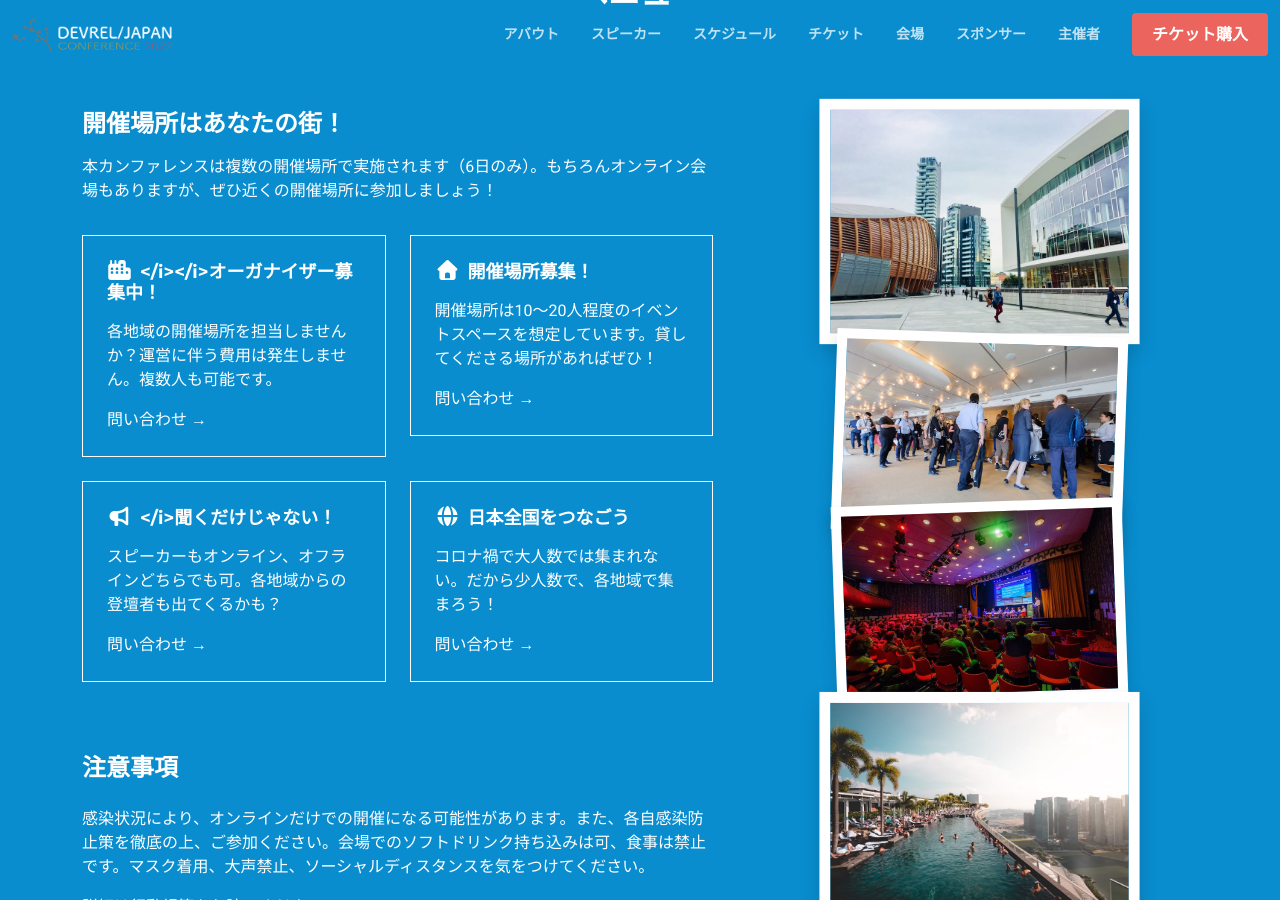
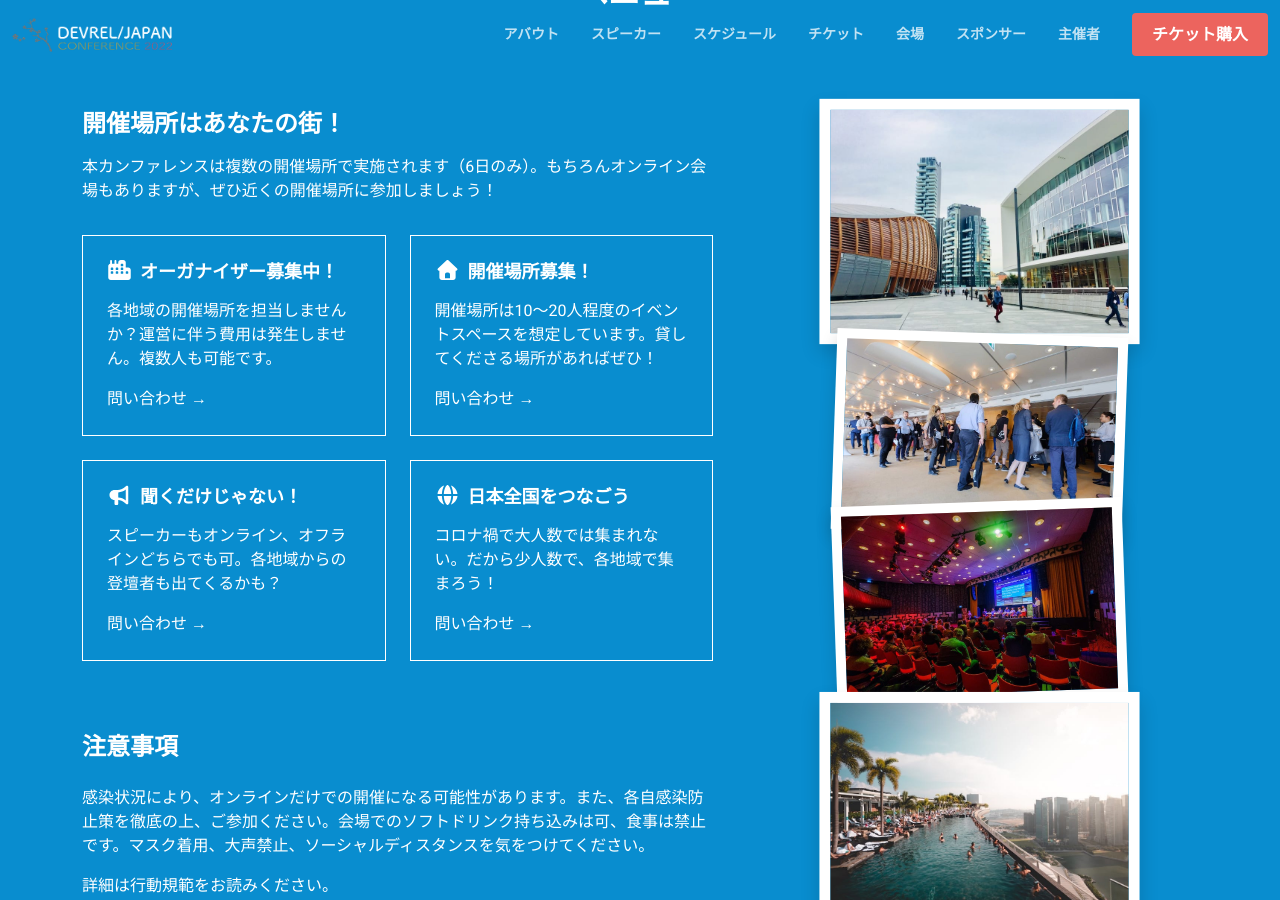
Before and after one commit to DevRelTokyo/japan-2022, a Jekyll site: the page built from index.md, in a window 1280 px wide and 900 px high, scrolled down 4403 px. Built offline with Jekyll 4.4.1, drawn with Linux system fonts in a browser that asks for light colours; nearby versions of some CDN libraries; library files that are not in the unit come from our copies; a script that is not in the unit is left out.

Commit message:
remove unclosed tag

```diff
--- a/_includes/venue.html
+++ b/_includes/venue.html
@@ -11,7 +11,7 @@
 					<div class="row pt-3">
 						<div class="col-12 col-md-6 mb-4">
 							<div class="grid-item p-4">
-								<h5 class="text-white mb-3 title"><i class="fas fa-city me-2"></i></i></i>オーガナイザー募集中！</h5>
+								<h5 class="text-white mb-3 title"><i class="fas fa-city me-2"></i>オーガナイザー募集中！</h5>
 								<p>
 									各地域の開催場所を担当しませんか？運営に伴う費用は発生しません。複数人も可能です。
 								</p>
@@ -29,7 +29,7 @@
 						</div><!--col-->
 						<div class="col-12 col-md-6 mb-4">
 							<div class="grid-item p-4">
-								<h5 class="text-white mb-3 title"><i class="fas fa-bullhorn me-2"></i></i>聞くだけじゃない！</h5>
+								<h5 class="text-white mb-3 title"><i class="fas fa-bullhorn me-2"></i>聞くだけじゃない！</h5>
 								<p>
 									スピーカーもオンライン、オフラインどちらでも可。各地域からの登壇者も出てくるかも？
 								</p>
```
